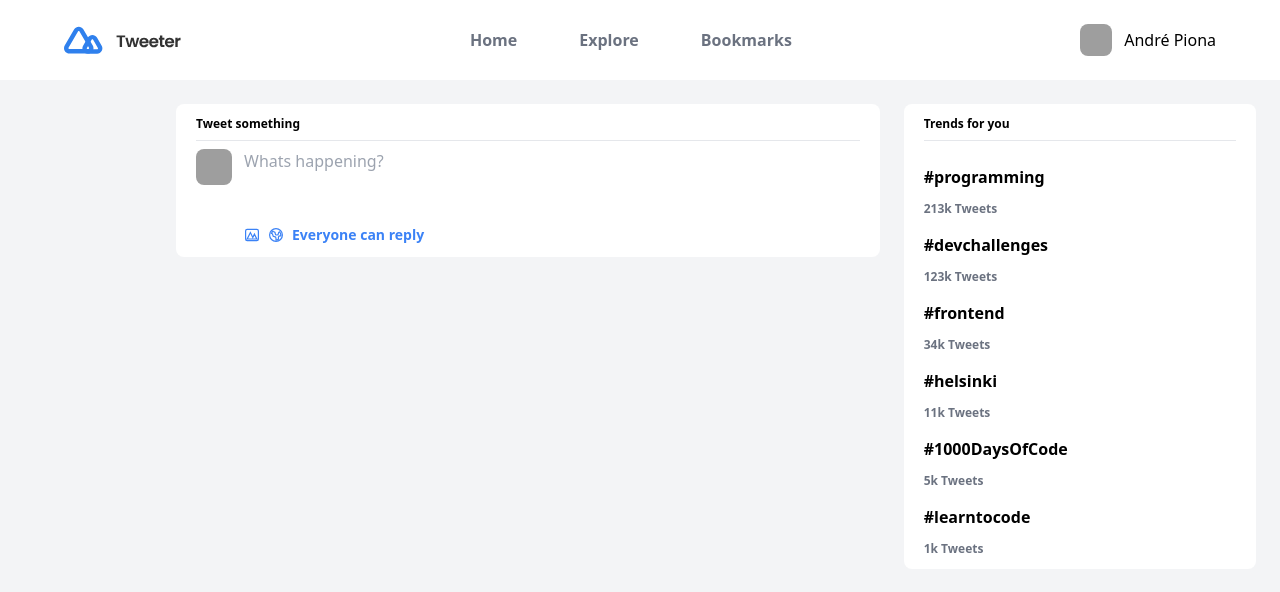
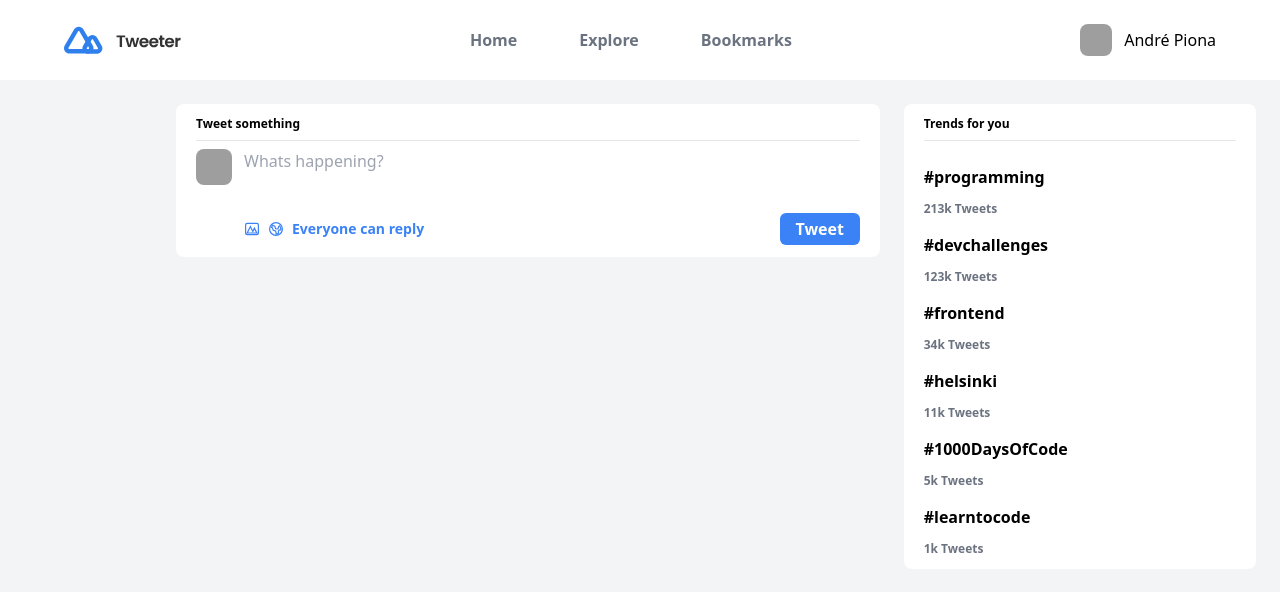
Before and after one commit to Alpiona/tweeter-devchallenges, a Next.js app: page / in a window 1280 px wide. Shown: the top 592 px of the page. Built offline with nearby package versions, Linux system fonts and the light colour scheme; grey boxes are pictures that could not be loaded.

Commit message:
[Front] Button tweet was missing

```diff
--- a/components/TweetSomething.tsx
+++ b/components/TweetSomething.tsx
@@ -13,7 +13,8 @@ const TweetSomething: FC = () => {
         />
         <div className="h-24 w-full relative">
           <h1 className="text-gray-400">Whats happening?</h1>
-          <div className="flex absolute bottom-0 items-center space-x-2 font-bold">
+          <div className="flex absolute bottom-0 w-full justify-between">
+            <div className="flex items-center space-x-2 font-bold">
               <svg
                 xmlns="http://www.w3.org/2000/svg"
                 viewBox="0 0 20 20"
@@ -44,6 +45,14 @@ const TweetSomething: FC = () => {
 
               <div className="text-blue-500 text-sm ">Everyone can reply</div>
             </div>
+
+            <button
+              className="h-8 w-20 bg-blue-500 text-white rounded-md font-bold"
+              type="submit"
+            >
+              Tweet
+            </button>
+          </div>
         </div>
       </div>
     </div>
```
Lines whose indentation alone changed are shown as unchanged.
